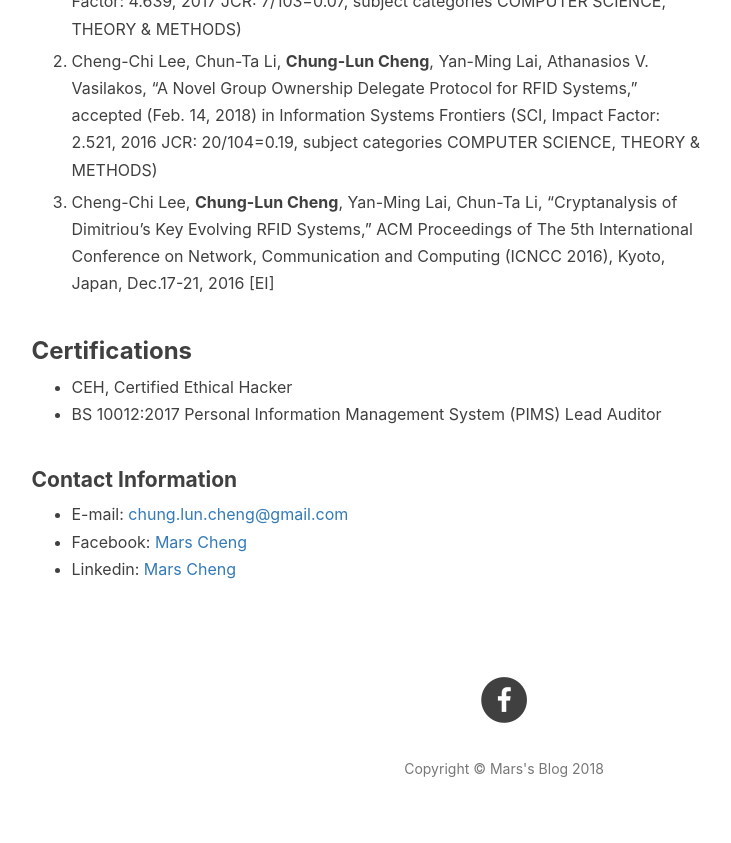
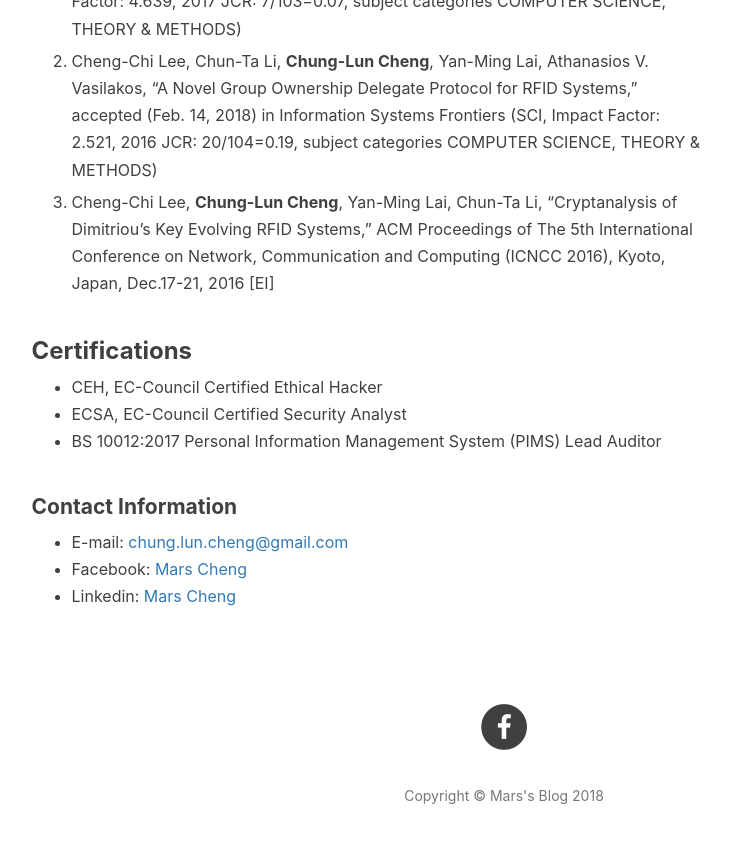
Before and after one commit to Chung-lun/marscheng.github.io, a Jekyll site: the page built from about.html, in a window 1280 px wide and 900 px high, scrolled down 1145 px. Shown: the top 843 px of the window, without its empty margins (136-867 px from the left). Built offline with Jekyll 4.4.1, drawn with Linux system fonts in a browser that asks for light colours; nearby versions of some CDN libraries; comment, search, counter and statistics services are not loaded.

Commit message:
Update about.html

```diff
--- a/about.html
+++ b/about.html
@@ -50,7 +50,8 @@ header-img: "img/about-me.jpg"
 
       <h3 id="certifications"><strong>Certifications</strong></h3>
       <ul>
-        <li>CEH, Certified Ethical Hacker</li>
+        <li>CEH, EC-Council Certified Ethical Hacker</li>
+        <li>ECSA, EC-Council Certified Security Analyst</li>
         <li>BS 10012:2017 Personal Information Management System (PIMS) Lead Auditor</li>
       </ul>
 
```
